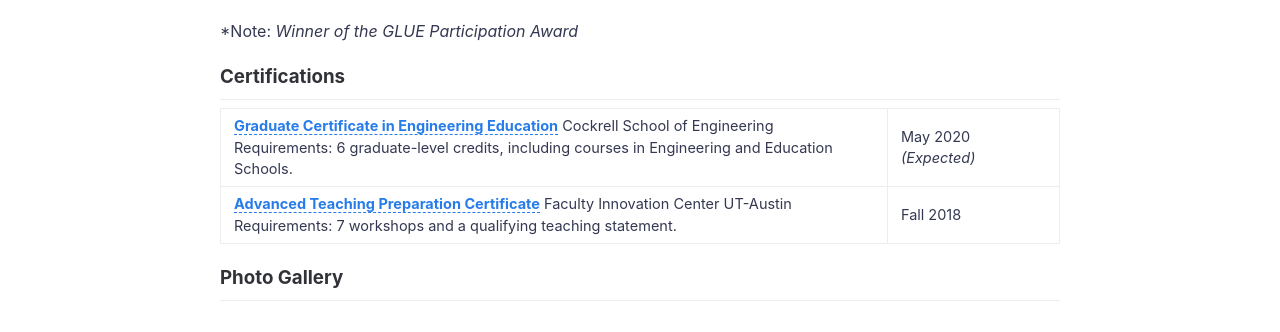
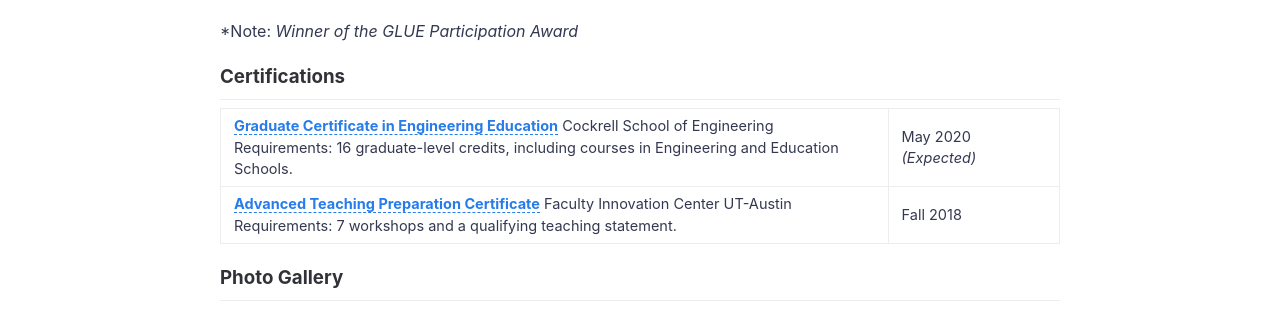
Before and after one commit to nzunigag/nzunigag.github.io, a Jekyll site: the page built from teaching.md, in a window 1280 px wide. Shown: the part 986-1318 px from the top of the page. Built offline with Jekyll 4.4.1, drawn with Linux system fonts in a browser that asks for light colours.

Commit message:
Update teaching.md

```diff
--- a/teaching.md
+++ b/teaching.md
@@ -30,7 +30,7 @@ ___
 ### Certifications
 ___
 
-<b>[Graduate Certificate in Engineering Education](http://www.engr.utexas.edu/graduate/certificate-engineering-education)</b> Cockrell School of Engineering<br>Requirements: 6 graduate-level credits, including courses in Engineering and Education Schools. | May 2020 <i>(Expected)</i> <br>
+<b>[Graduate Certificate in Engineering Education](http://www.engr.utexas.edu/graduate/certificate-engineering-education)</b> Cockrell School of Engineering<br>Requirements: 16 graduate-level credits, including courses in Engineering and Education Schools. | May 2020 <i>(Expected)</i> <br>
 <b>[Advanced Teaching Preparation Certificate](https://facultyinnovate.utexas.edu/gsd)</b> Faculty Innovation Center UT-Austin<br>Requirements: 7 workshops and a qualifying teaching statement. | Fall 2018<br>
 
 ### Photo Gallery
```
